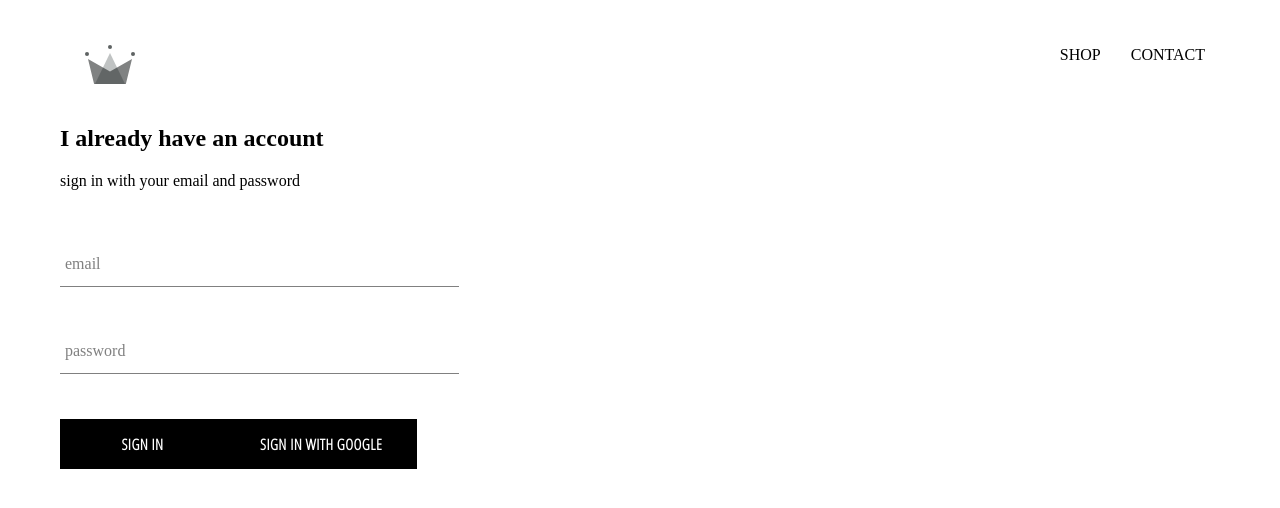
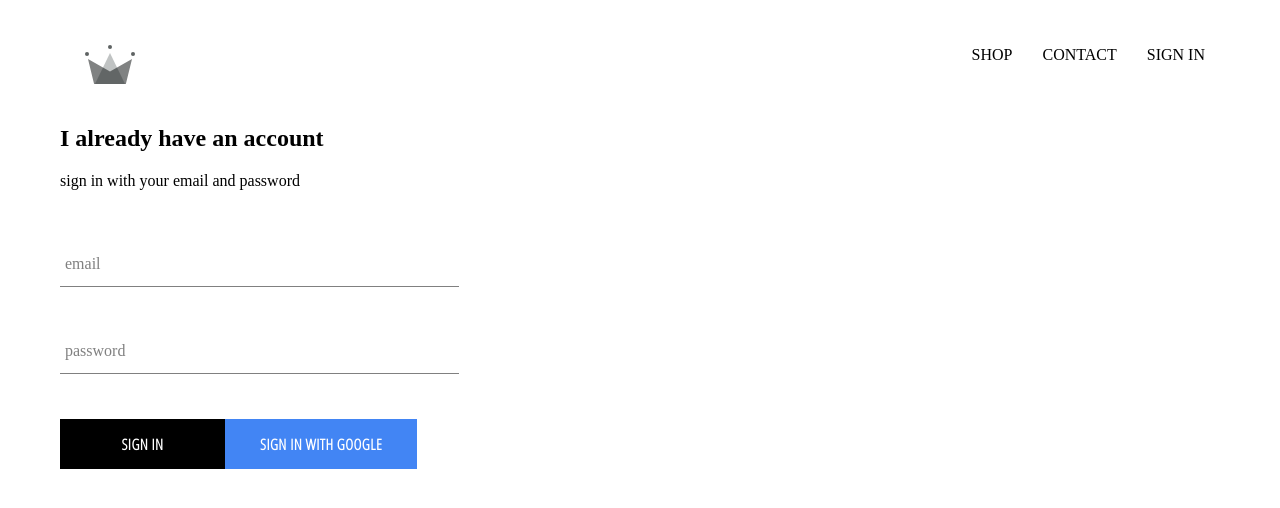
Before and after one commit to Sandagomi/apparel-site, a React (Create React App) app: page /signin in a window 1280 px wide. Shown: the top 508 px of the page. Built offline with nearby package versions, Linux system fonts and the light colour scheme; no server answers.

Commit message:
feat: initiate Google Sign-in and sign-out with the button :palm_tree: :surfer:

```diff
--- a/src/App.js
+++ b/src/App.js
@@ -11,17 +11,21 @@
 const App = () =>  {
     const [currentUser,setCurrentUser] = useState(null)
 
+
     useEffect(()=> {
-        auth.onAuthStateChanged((user)=>{
-            setCurrentUser(currentUser)
-            console.log(user)
+    const unSubscribeFromAuth  =  auth.onAuthStateChanged((user)=>{
+            setCurrentUser(user)
+           console.log(currentUser)
+
+        return () => unSubscribeFromAuth();
+
         })
+    })
 
-    },[])
 
   return (
     <div className="App">
-      <Header/>
+      <Header currentUser={currentUser}/>
       <Switch>
          <Route exact path='/' component={HomePage}/>
           <Route path='/shop' component={ShopPage}/>
--- a/src/components/custom-button/custom-button.components.jsx
+++ b/src/components/custom-button/custom-button.components.jsx
@@ -1,9 +1,10 @@
 import React from 'react';
 import './custom.button.styles.scss';
 
-const CustomButton = ({children,...otherProps}) => {
+const CustomButton = ({children,isGoogleSignIn,...otherProps}) => {
     return(
-        <button className='custom-button' {...otherProps}>
+        <button className={`${isGoogleSignIn ? 'google-sign-in' : ''} custom-button `}
+                {...otherProps}>
             {children}
         </button>
     )
--- a/src/components/custom-button/custom.button.styles.scss
+++ b/src/components/custom-button/custom.button.styles.scss
@@ -19,4 +19,14 @@
     color: black;
     border: 1px solid black;
   }
+
+  &.google-sign-in {
+    background-color: #4285F4;
+    color:white;
+
+    &:hover {
+      background-color: #357ae8;
+      border: none;
+    }
+  }
 }
--- a/src/components/header/header.components.jsx
+++ b/src/components/header/header.components.jsx
@@ -1,9 +1,10 @@
 import React from 'react';
 import './header.styles.scss';
+import {auth} from '../../firebase/firebase.utils'
 import {Link} from 'react-router-dom';
 import {ReactComponent as Logo} from '../../assets/4.2 crown.svg'
 
-const Header = () => {
+const Header = ({currentUser}) => {
 
     return(
         <div className="header">
@@ -17,6 +18,10 @@
                 <Link className="option" to="/shop">
                     CONTACT
                 </Link>
+                {
+                    currentUser ? <div className="option" onClick={()=>auth.signOut()}>SIGN OUT</div>
+                        : <Link className="option" to="/signin">SIGN IN</Link>
+                }
             </div>
         </div>
     )
--- a/src/components/header/header.styles.scss
+++ b/src/components/header/header.styles.scss
@@ -20,6 +20,7 @@
 
     .option {
       padding: 10px 15px;
+      cursor: pointer;
     }
   }
 }
--- a/src/components/sign-in/sign-in.components.jsx
+++ b/src/components/sign-in/sign-in.components.jsx
@@ -29,7 +29,7 @@
             <FormInput name="password" type="password" value={password} handleChange={handleChangePassword} label='password'  required/>
 
             <CustomButton type='submit'> Sign in </CustomButton>
-                <CustomButton onClick={signInWithGoogle}> Sign in with Google </CustomButton>
+                <CustomButton onClick={signInWithGoogle} isGoogleSignIn > Sign in with Google </CustomButton>
             </form>
         </div>
     )
```
Also changed, not shown: 1 other file (tests, documents, lock files or other folders).
